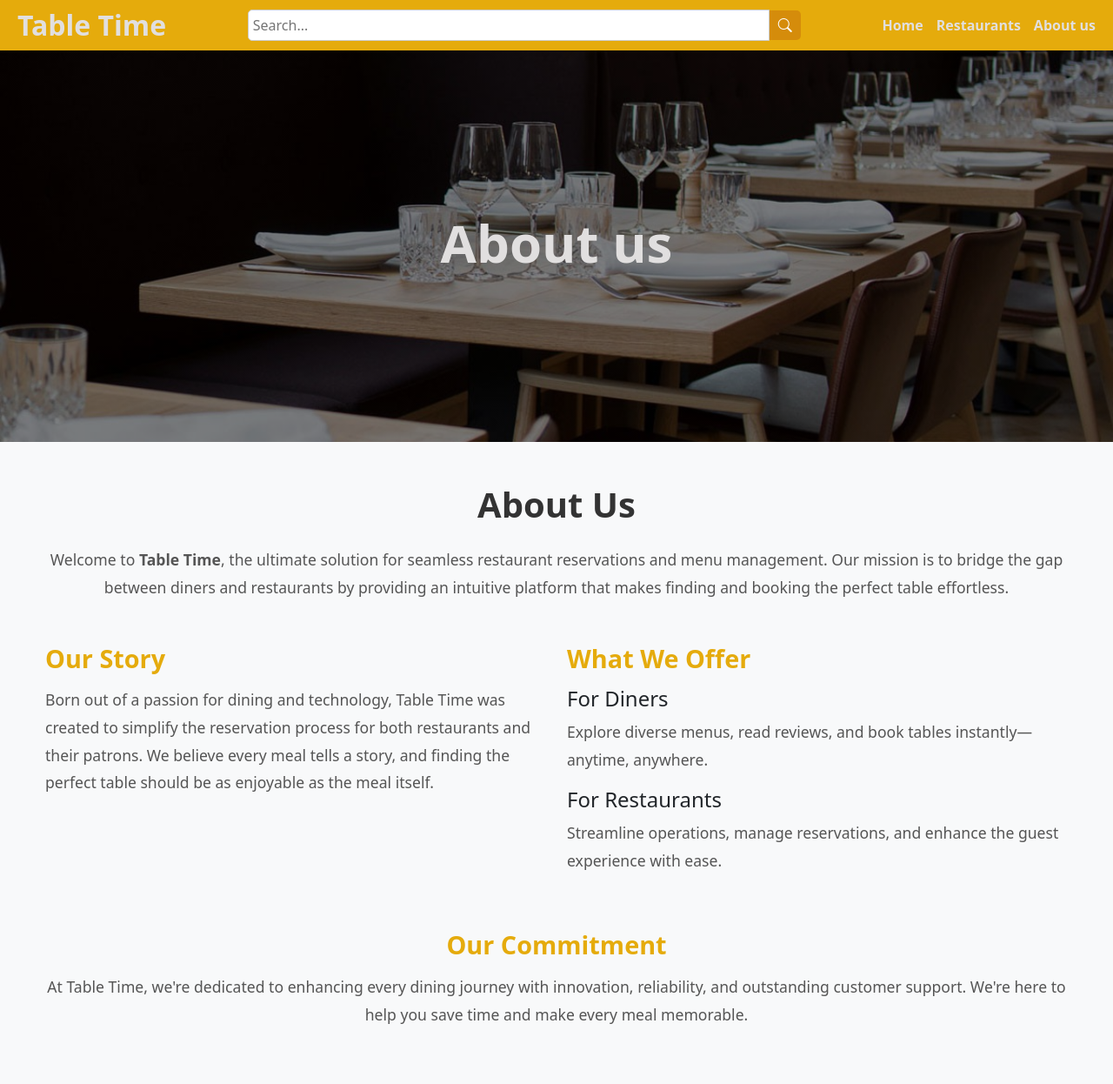
After one commit to RickHogenhout3/TableTime, a PHP site: page /about-us.php in a window 1280 px wide. The commit adds this page. Shown: the whole page at 87% size. Run offline with PHP 8.4, Linux system fonts and the light colour scheme.

Commit message:
Admin table mock and about us page

```diff
--- /dev/null
+++ b/about-us.php
@@ -0,0 +1,59 @@
+<!DOCTYPE html>
+<html lang="en">
+<head>
+    <meta charset="UTF-8">
+    <meta name="viewport" content="width=device-width, initial-scale=1.0">
+    <link rel="stylesheet" href="style.css">
+    <link href="https://cdn.jsdelivr.net/npm/bootstrap@5.3.3/dist/css/bootstrap.min.css" rel="stylesheet" integrity="sha384-QWTKZyjpPEjISv5WaRU9OFeRpok6YctnYmDr5pNlyT2bRjXh0JMhjY6hW+ALEwIH" crossorigin="anonymous">
+    <link href="https://cdn.jsdelivr.net/npm/bootstrap-icons/font/bootstrap-icons.css" rel="stylesheet">
+    <link rel="shortcut icon" href="img/favicon.png" type="image/x-icon">
+    <title>Table Time</title>
+</head>
+<?php include_once "header.html" ?>
+<div class="About">
+    <div class="gradient">
+        <h1>About us</h1>
+    </div>
+</div>
+
+<section id="about-us" class="py-5">
+    <div class="container">
+        <h1 class="text-center mb-4">About Us</h1>
+        <p class="text-center mb-5">
+            Welcome to <strong>Table Time</strong>, the ultimate solution for seamless restaurant reservations and menu management.
+            Our mission is to bridge the gap between diners and restaurants by providing an intuitive platform that makes finding and
+            booking the perfect table effortless.
+        </p>
+
+        <div class="row">
+            <div class="col-lg-6">
+                <h2>Our Story</h2>
+                <p>
+                    Born out of a passion for dining and technology, Table Time was created to simplify the reservation process for both restaurants
+                    and their patrons. We believe every meal tells a story, and finding the perfect table should be as enjoyable as the meal itself.
+                </p>
+            </div>
+            <div class="col-lg-6">
+                <h2>What We Offer</h2>
+                <div>
+                    <h4>For Diners</h4>
+                    <p>Explore diverse menus, read reviews, and book tables instantly—anytime, anywhere.</p>
+                </div>
+                <div>
+                    <h4>For Restaurants</h4>
+                    <p>Streamline operations, manage reservations, and enhance the guest experience with ease.</p>
+                </div>
+            </div>
+        </div>
+
+        <div class="text-center mt-5">
+            <h2>Our Commitment</h2>
+            <p>
+                At Table Time, we're dedicated to enhancing every dining journey with innovation, reliability, and outstanding customer support.
+                We're here to help you save time and make every meal memorable.
+            </p>
+        </div>
+    </div>
+</section>
+</body>
+</html>
--- /dev/null
+++ b/header.html
@@ -0,0 +1,18 @@
+<header class="header-content">
+    <h2 class="logo">
+        Table Time
+    </h2>
+    <form class="search-bar" action="#" method="GET">
+        <input type="text" placeholder="Search..." name="search">
+        <button type="submit" aria-label="Search">
+            <i class="bi bi-search"></i>
+        </button>
+    </form>
+    <nav class="sitemap">
+        <ul>
+            <li><a href="index.php">Home</a></li>
+            <li><a href="restaurant.php">Restaurants</a></li>
+            <li><a href="about-us.php">About us</a></li>
+        </ul>
+    </nav>
+</header>
--- a/style.css
+++ b/style.css
@@ -1,3 +1,4 @@
+/*Header styling*/
 header {
     background-color: #E5AB0C;
     width: 100%;
@@ -64,6 +65,8 @@ header h2 {
 .sitemap a:hover {
     text-decoration: underline;
 }
+
+/*Index styling*/
 
 .Table {
     position: relative;
@@ -368,3 +371,82 @@ header h2 {
     margin: 0;
     cursor: pointer;
 }
+
+/*About us styling*/
+.About {
+    position: relative;
+    background-image: url("img/about_us.jpg");
+    background-size: cover;
+    background-position: center;
+    color: #E1DFDF;
+    width: 100%;
+    height: 450px;
+    display: flex;
+    align-items: center;
+    justify-content: center;
+    flex-direction: column;
+    text-align: center;
+}
+
+.About::before {
+    content: '';
+    position: absolute;
+    width: 100%;
+    height: 100%;
+    background: linear-gradient(to bottom, rgba(0, 0, 0, 0.5), rgba(0, 0, 0, 0.5));
+    z-index: 1;
+    pointer-events: none;
+}
+
+.gradient {
+    position: relative;
+    z-index: 2;
+}
+
+.gradient h1 {
+    font-size: 60px;
+    font-weight: bolder;
+}
+
+.gradient h5 {
+    font-size: 32px;
+}
+
+#about-us {
+    background-color: #f8f9fa;
+    padding: 60px 15px;
+}
+
+#about-us h1, #about-us h2 {
+    font-weight: bold;
+    color: #333;
+}
+
+#about-us h1 {
+    font-size: 2.5rem;
+}
+
+#about-us h2 {
+    color: #E5AB0C;
+    font-size: 1.8rem;
+    margin-bottom: 15px;
+}
+
+#about-us p {
+    font-size: 1.1rem;
+    color: #555;
+    line-height: 1.8;
+}
+
+#about-us .text-center {
+    text-align: center;
+}
+
+#about-us .container {
+    max-width: 1200px;
+    margin: auto;
+}
+
+#about-us .row {
+    margin-top: 30px;
+}
```
Also changed, not shown: index.php (renamed from index.html, +1 -18 lines), menu.php (+1 -18 lines), restaurant.php (+1 -18 lines), img/about_us.jpg (added).
